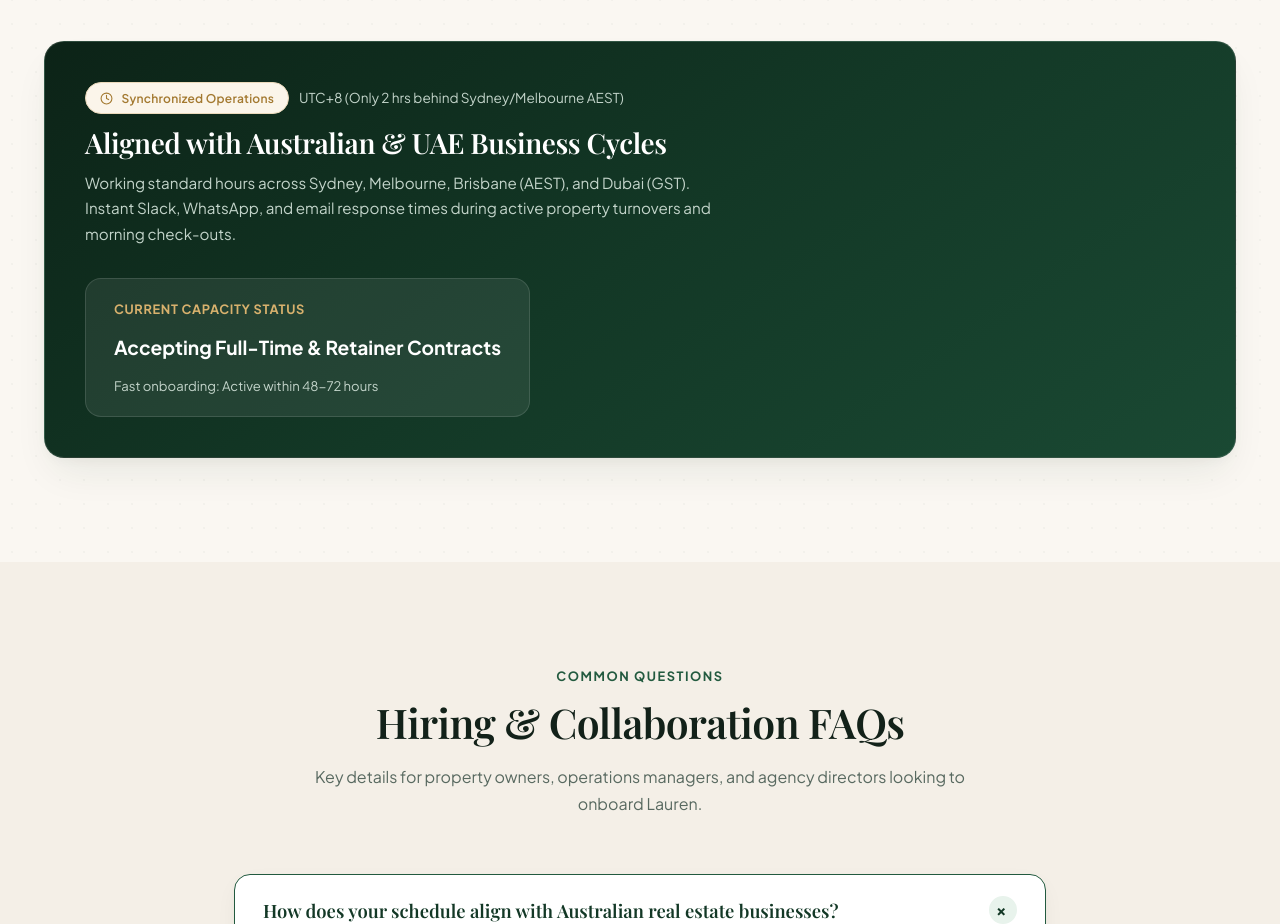
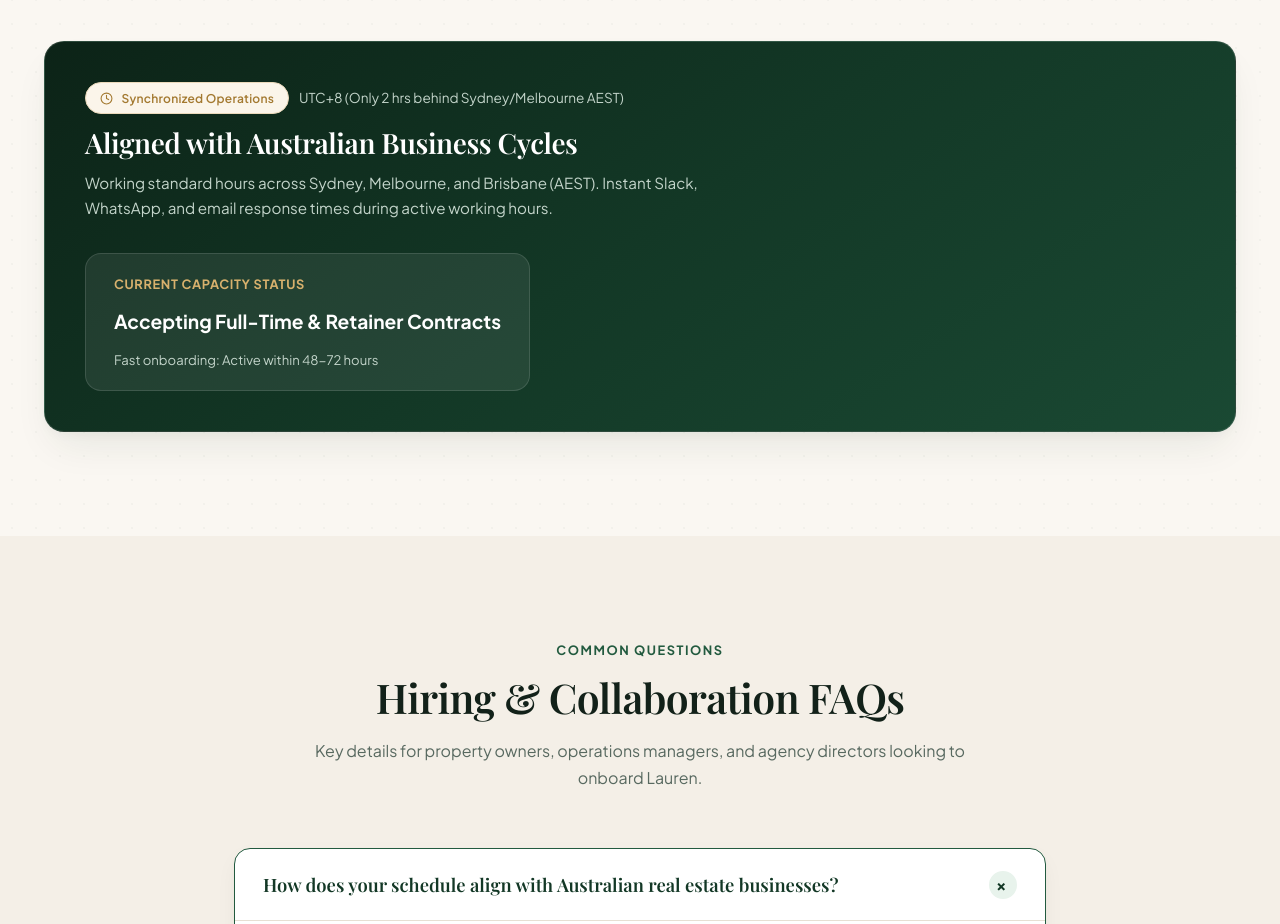
Before and after one commit to klint-droid/client1-portfolio, a React (Vite) app: page / in a window 1280 px wide. Shown: the part 8940-9864 px from the top of the page. Built offline with nearby package versions, Linux system fonts and the light colour scheme; a web font is replaced by a local one.

Commit message:
Align business cycles banner and availability solely to Australian business hours

```diff
--- a/src/components/ReliabilitySection.tsx
+++ b/src/components/ReliabilitySection.tsx
@@ -164,10 +164,10 @@ export const ReliabilitySection: React.FC = () => {
               </span>
             </div>
             <h3 style={{ fontSize: '1.75rem', color: '#ffffff', marginBottom: '0.5rem' }}>
-              Aligned with Australian & UAE Business Cycles
+              Aligned with Australian Business Cycles
             </h3>
             <p style={{ color: 'var(--text-on-dark-muted)', fontSize: '0.95rem' }}>
-              Working standard hours across Sydney, Melbourne, Brisbane (AEST), and Dubai (GST). Instant Slack, WhatsApp, and email response times during active property turnovers and morning check-outs.
+              Working standard hours across Sydney, Melbourne, and Brisbane (AEST). Instant Slack, WhatsApp, and email response times during active working hours.
             </p>
           </div>
 
--- a/src/data/portfolioData.ts
+++ b/src/data/portfolioData.ts
@@ -42,7 +42,7 @@ export const portfolioData = {
     email: 'ljtugadi@gmail.com',
     phone: '+63 915 9777 653',
     linkedin: 'https://www.linkedin.com/in/lauren-tugadi',
-    availability: 'Full-Time (40 hrs/wk) • AEST / GST Timezones',
+    availability: 'Full-Time (40 hrs/wk) • Australian (AEST / AEDT) Hours',
     timezoneOffset: 'UTC+8 (Only 2 hrs behind Sydney/Melbourne AEST)',
     experienceYears: '8+',
     education: 'Bachelor of Science in Psychology, San Beda University (2016)',
```
